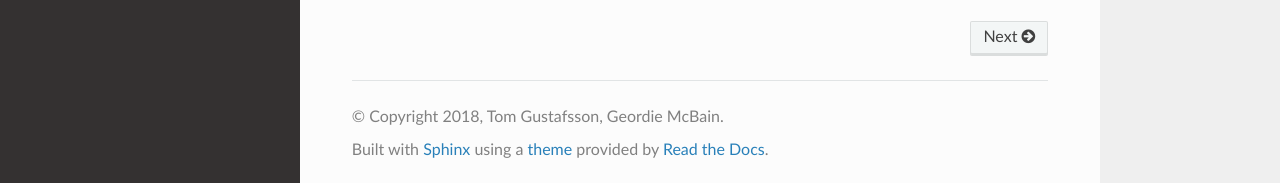
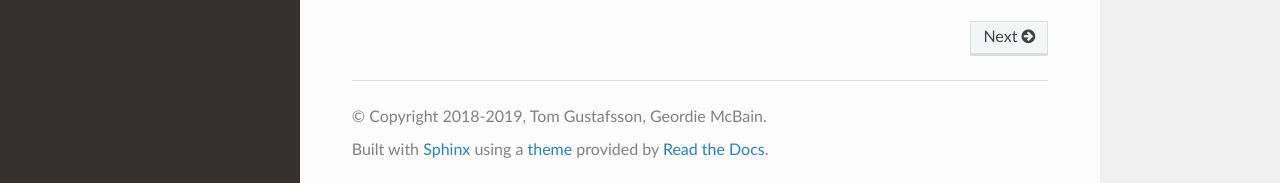
Before and after one commit to kinnala/scikit-fem, a Sphinx documentation site: the page built from docs/index.rst, in a window 1280 px wide and 1129 px high. Shown: the part 943-1126 px from the top of the window. Built offline with Sphinx 7.4.7 and the Read the Docs theme 2.0.0, drawn with Linux system fonts in a browser that asks for light colours.

Commit message:
Update copyright year

```diff
--- a/docs/conf.py
+++ b/docs/conf.py
@@ -19,7 +19,7 @@ sys.path.insert(0, os.path.abspath('..'))
 # -- Project information -----------------------------------------------------
 
 project = 'scikit-fem'
-copyright = '2018, Tom Gustafsson, Geordie McBain'
+copyright = '2018-2019, Tom Gustafsson, Geordie McBain'
 author = 'Tom Gustafsson, Geordie McBain'
 
 
```
